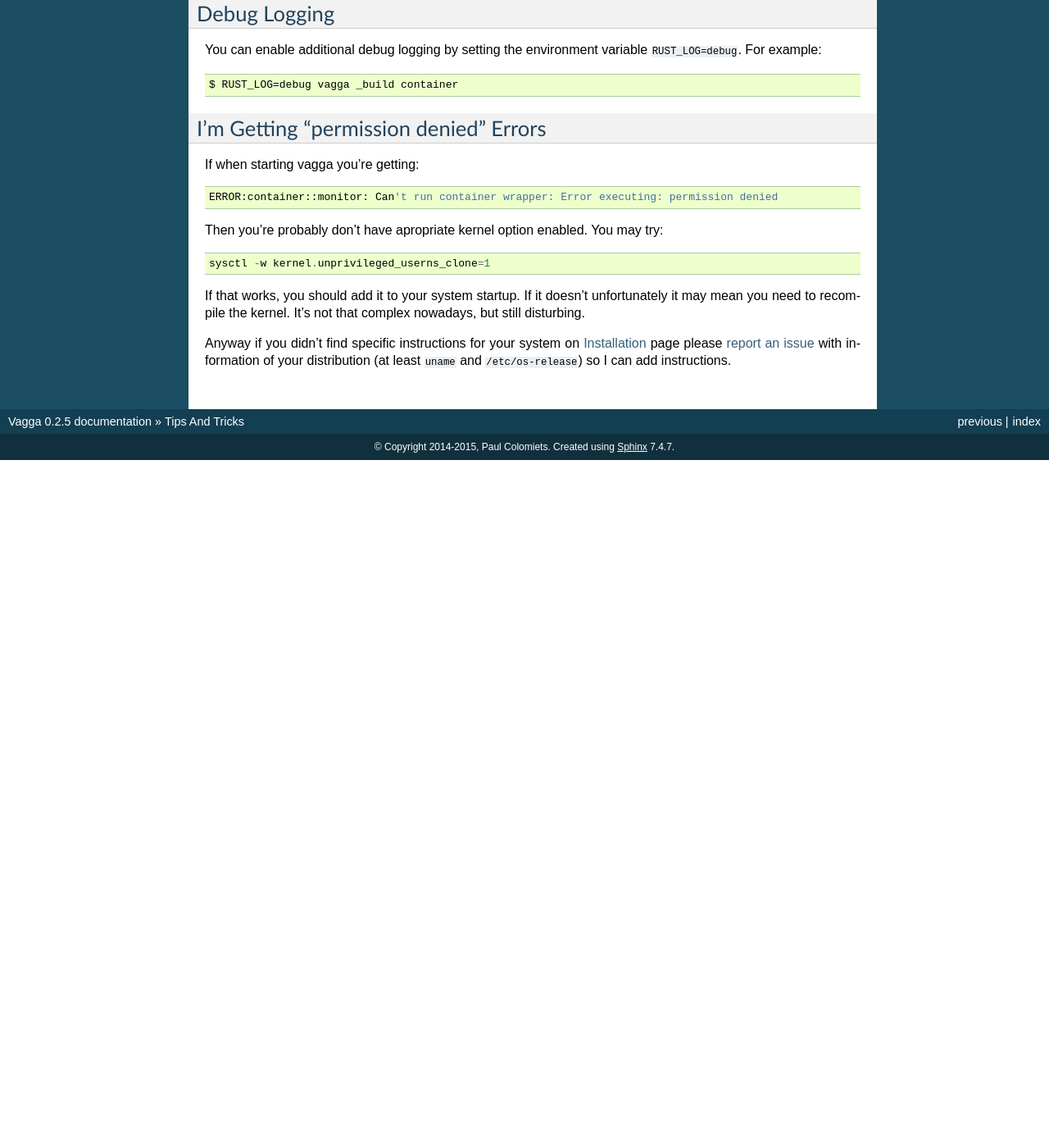
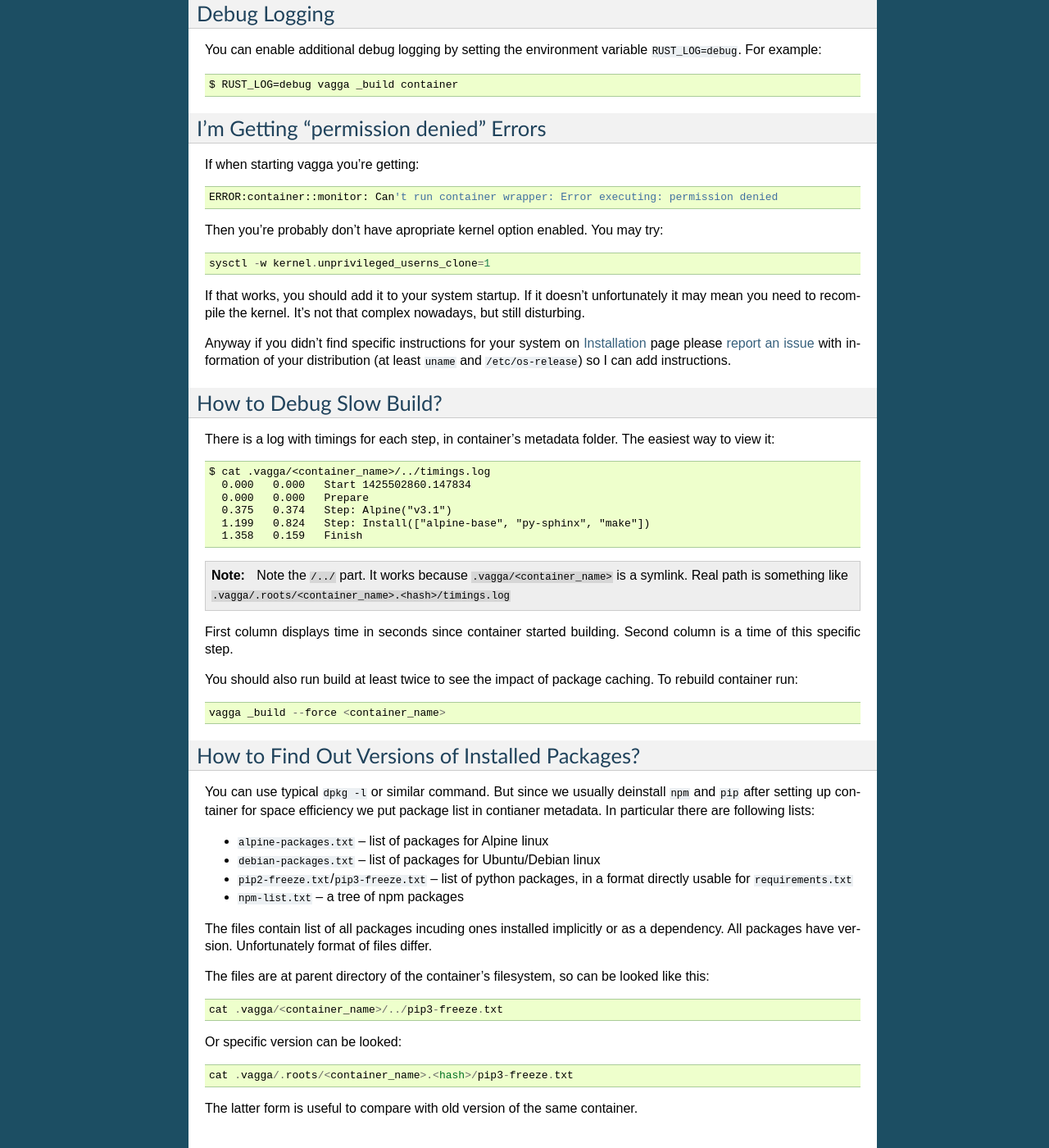
Before and after one commit to tailhook/vagga, a Sphinx documentation site: the page built from docs/tips.rst, in a window 1280 px wide and 1400 px high, scrolled down 669 px. Shown: the whole window at 82% size. Built offline with Sphinx 7.4.7, drawn with Linux system fonts in a browser that asks for light colours; before the commit the page ends 1230 px from its top, so only the background shows below that; some of the changed text lies outside the part shown.

Commit message:
Documented new build artifacts

```diff
--- a/RELEASE_NOTES.rst
+++ b/RELEASE_NOTES.rst
@@ -10,6 +10,8 @@ Vagga 0.2.6
 
 * Implement ``!SubConfig`` build step
 * Add ``trusted-hosts`` to ``!PipConfig``
+* Add ``timings.log`` and various package lists to the container metadata for
+  easier troubleshooting
 
 
 Vagga 0.2.5
--- a/docs/tips.rst
+++ b/docs/tips.rst
@@ -67,3 +67,59 @@ distribution (at least ``uname`` and ``/etc/os-release``) so I can add
 instructions.
 
 .. _report an issue: https://github.com/tailhook/vagga/issues
+
+
+How to Debug Slow Build?
+========================
+
+There is a log with timings for each step, in container's metadata folder.
+The easiest way to view it::
+
+    $ cat .vagga/<container_name>/../timings.log
+      0.000   0.000   Start 1425502860.147834
+      0.000   0.000   Prepare
+      0.375   0.374   Step: Alpine("v3.1")
+      1.199   0.824   Step: Install(["alpine-base", "py-sphinx", "make"])
+      1.358   0.159   Finish
+
+.. note:: Note the ``/../`` part. It works because ``.vagga/<container_name>``
+   is a symlink. Real path is something like
+   ``.vagga/.roots/<container_name>.<hash>/timings.log``
+
+First column displays time in seconds since container started building. Second
+column is a time of this specific step.
+
+You should also run build at least twice to see the impact of package caching.
+To rebuild container run::
+
+    vagga _build --force <container_name>
+
+
+How to Find Out Versions of Installed Packages?
+===============================================
+
+You can use typical ``dpkg -l`` or similar command. But since we usually
+deinstall ``npm`` and ``pip`` after setting up container for space efficiency
+we put package list in contianer metadata. In particular there are following
+lists:
+
+* ``alpine-packages.txt`` -- list of packages for Alpine linux
+* ``debian-packages.txt`` -- list of packages for Ubuntu/Debian linux
+* ``pip2-freeze.txt``/``pip3-freeze.txt`` -- list of python packages, in a
+  format directly usable for ``requirements.txt``
+* ``npm-list.txt`` -- a tree of npm packages
+
+The files contain list of all packages incuding ones installed implicitly
+or as a dependency. All packages have version. Unfortunately format of files
+differ.
+
+The files are at parent directory of the container's filesystem, so can be
+looked like this::
+
+    cat .vagga/<container_name>/../pip3-freeze.txt
+
+Or specific version can be looked::
+
+    cat .vagga/.roots/<container_name>.<hash>/pip3-freeze.txt
+
+The latter form is useful to compare with old version of the same container.
```
